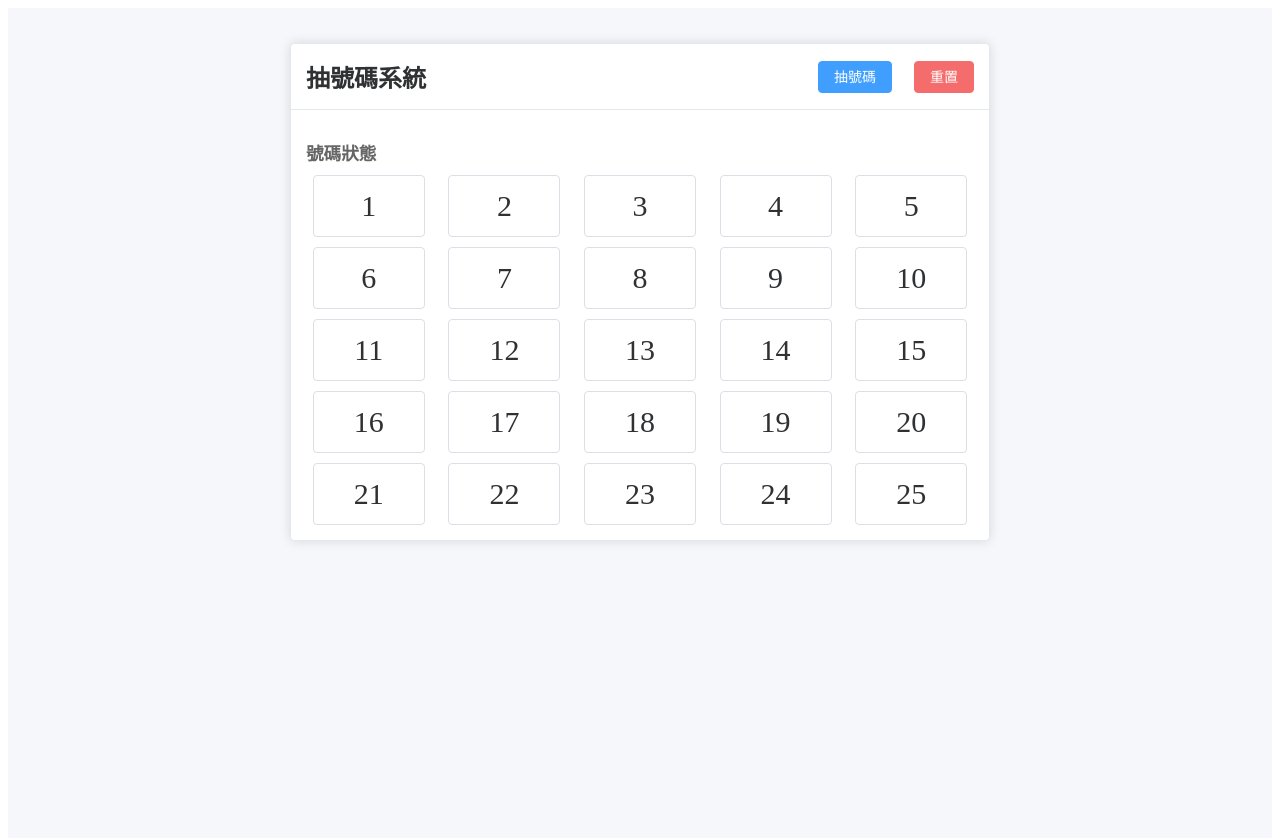
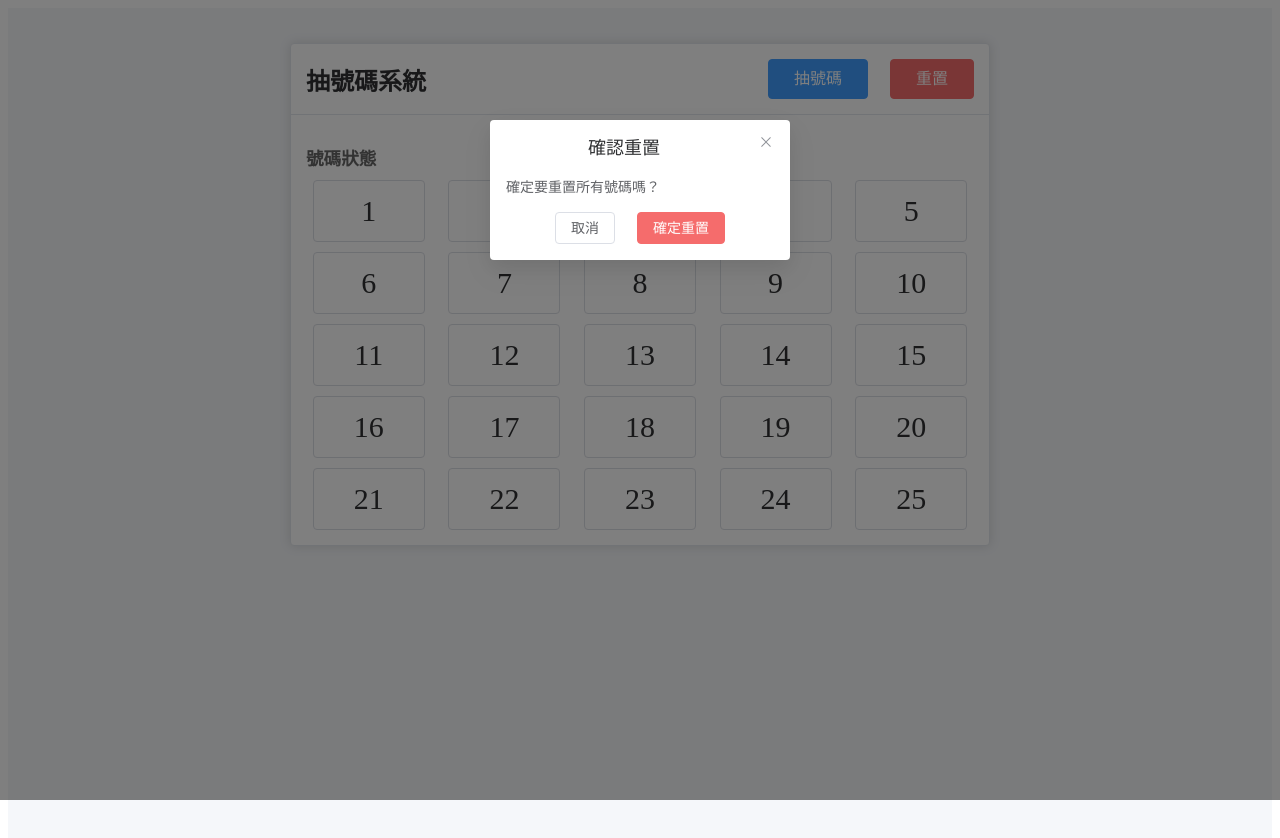
Before and after one commit to clarencelinwork/random-bingo-number, a Vue app: page / in a window 1280 px wide. Both pictures are taken after a click on the button "重置". Shown: the top 838 px of the page. Built offline with nearby package versions, Linux system fonts and the light colour scheme.

Commit message:
[feature] edit button number and dialog

```diff
--- a/src/components/NumberDraw.vue
+++ b/src/components/NumberDraw.vue
@@ -6,10 +6,10 @@
         <div class="card-header">
           <h2>抽號碼系統</h2>
           <div class="button-group">
-            <el-button type="primary" @click="drawNumber" :disabled="remainingNumbers.length === 0">
+            <el-button type="primary" size="large" @click="drawNumber" :disabled="remainingNumbers.length === 0">
               抽號碼
             </el-button>
-            <el-button type="danger" @click="resetGame">重置</el-button>
+            <el-button type="danger" size="large" @click="confirmReset">重置</el-button>
           </div>
         </div>
       </template>
@@ -33,6 +33,22 @@
         </div>
       </div>
     </el-card>
+
+    <!-- 重置確認對話框 -->
+    <el-dialog
+        v-model="dialogVisible"
+        title="確認重置"
+        width="300px"
+        center
+    >
+      <span>確定要重置所有號碼嗎？</span>
+      <template #footer>
+        <span class="dialog-footer">
+          <el-button @click="dialogVisible = false">取消</el-button>
+          <el-button type="danger" @click="handleReset">確定重置</el-button>
+        </span>
+      </template>
+    </el-dialog>
   </div>
 </template>
 
@@ -45,6 +61,7 @@ export default {
     const drawnNumbers = ref([])
     const lastDrawnNumber = ref(null)
     const remainingNumbers = ref([])
+    const dialogVisible = ref(false)
 
     const initializeGame = () => {
       remainingNumbers.value = Array.from({ length: 25 }, (_, i) => i + 1)
@@ -74,9 +91,16 @@ export default {
       saveState()
     }
 
-    const resetGame = () => {
+    // 打開重置確認對話框
+    const confirmReset = () => {
+      dialogVisible.value = true
+    }
+
+    // 確認重置後的處理
+    const handleReset = () => {
       localStorage.removeItem('numberDrawState')
       initializeGame()
+      dialogVisible.value = false
     }
 
     const saveState = () => {
@@ -97,7 +121,9 @@ export default {
       lastDrawnNumber,
       remainingNumbers,
       drawNumber,
-      resetGame
+      dialogVisible,
+      confirmReset,
+      handleReset
     }
   }
 }
@@ -189,4 +215,16 @@ export default {
 :deep(.el-card__body) {
   padding: 15px;
 }
+
+.dialog-footer {
+  width: 100%;
+  display: flex;
+  justify-content: center;
+  gap: 10px;
+}
+
+:deep(.el-button--large) {
+  padding: 15px 25px;
+  font-size: 16px;
+}
 </style>
```
